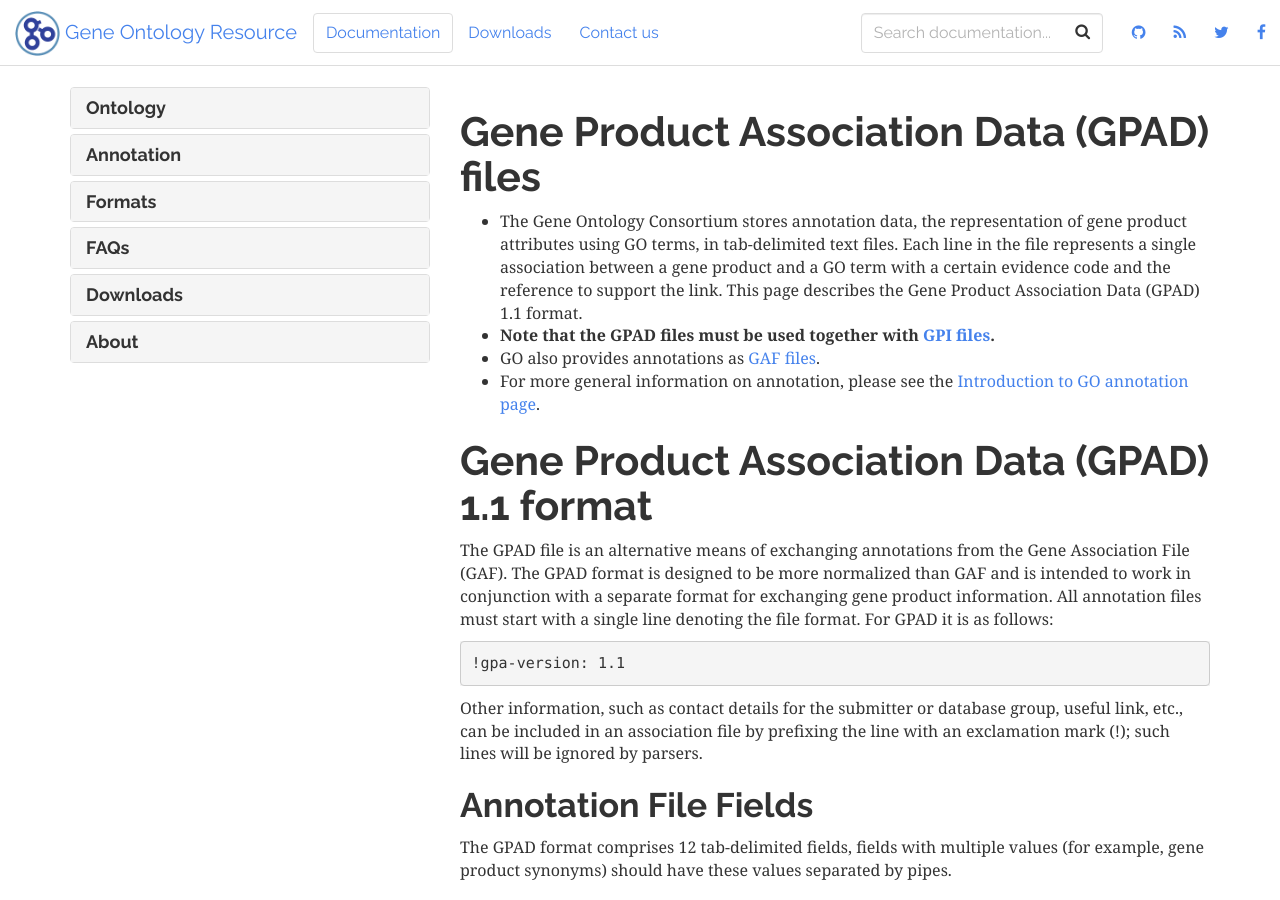
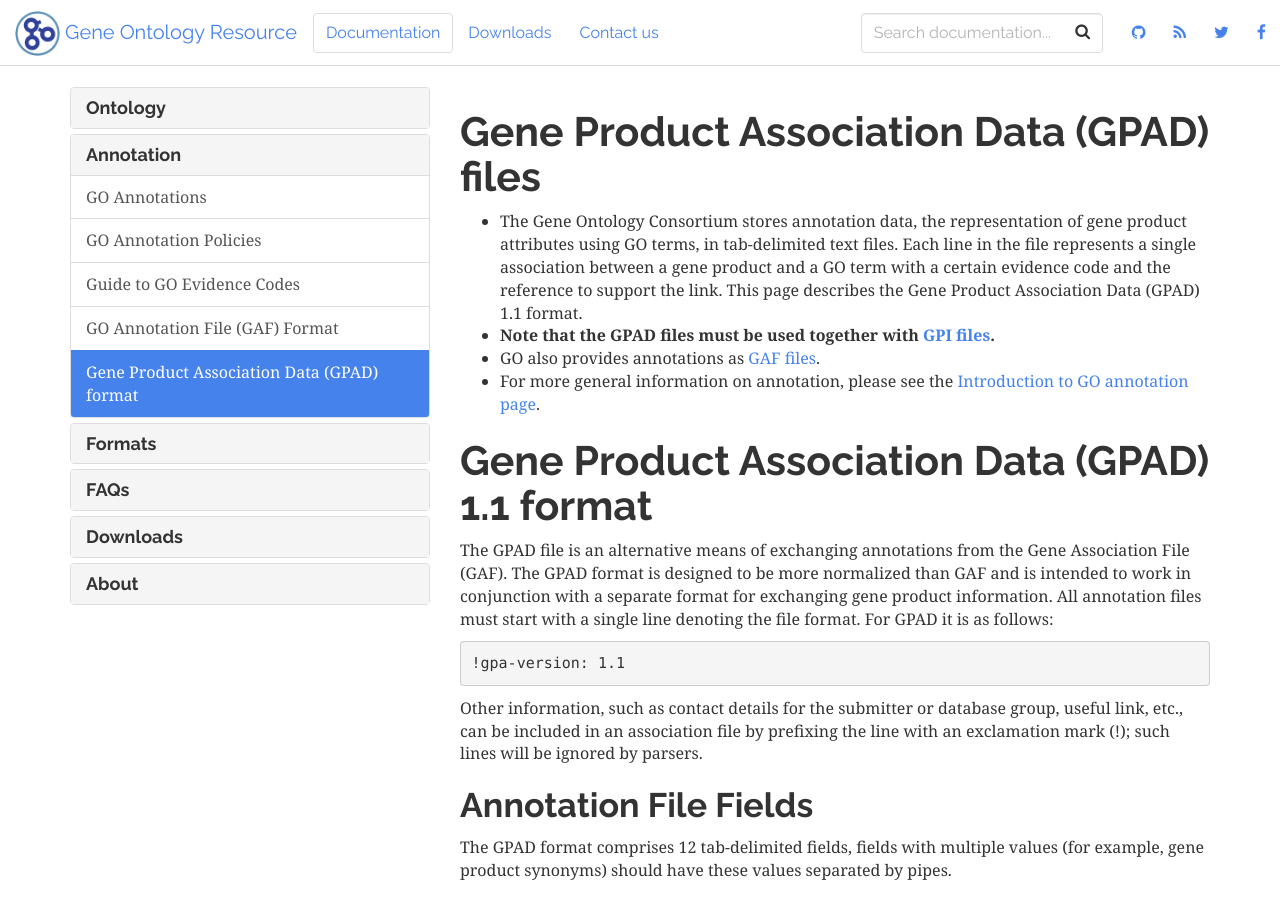
Before and after one commit to geneontology/geneontology.github.io, a Jekyll site: the page built from _docs/gene-product-association-data-gpad-format.md, in a window 1280 px wide and 900 px high. Built offline with Jekyll 4.4.1, drawn with Linux system fonts in a browser that asks for light colours; nearby versions of some CDN libraries.

Commit message:
Update docs.yml

```diff
--- a/_data/docs.yml
+++ b/_data/docs.yml
@@ -10,8 +10,8 @@
   - go-annotations
   - go-annotation-policies
   - guide-go-evidence-codes
-  - go-annotation-file-formats
   - go-annotation-file-gaf-format-21
+  - gene-product-association-data-gpad-format
 
 # - title: Evidence
 #   docs:
```
